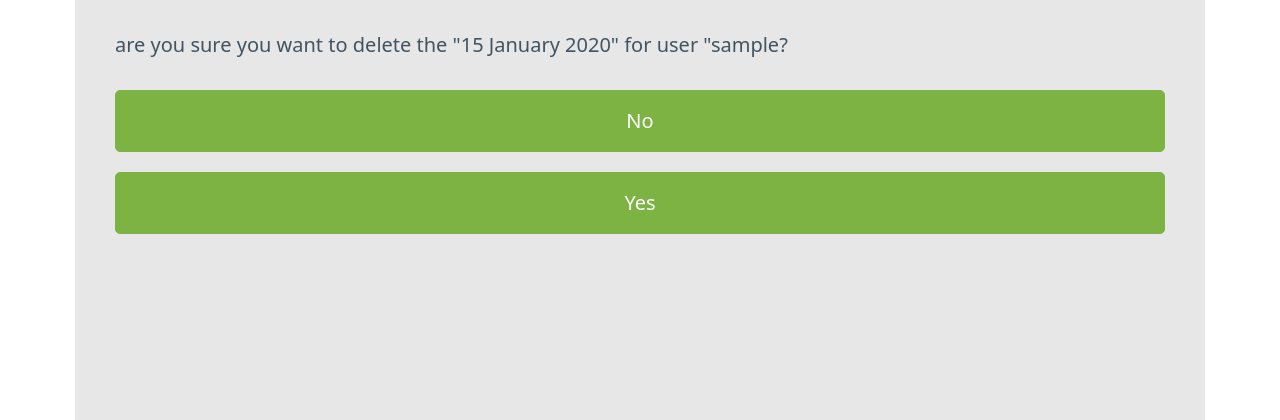
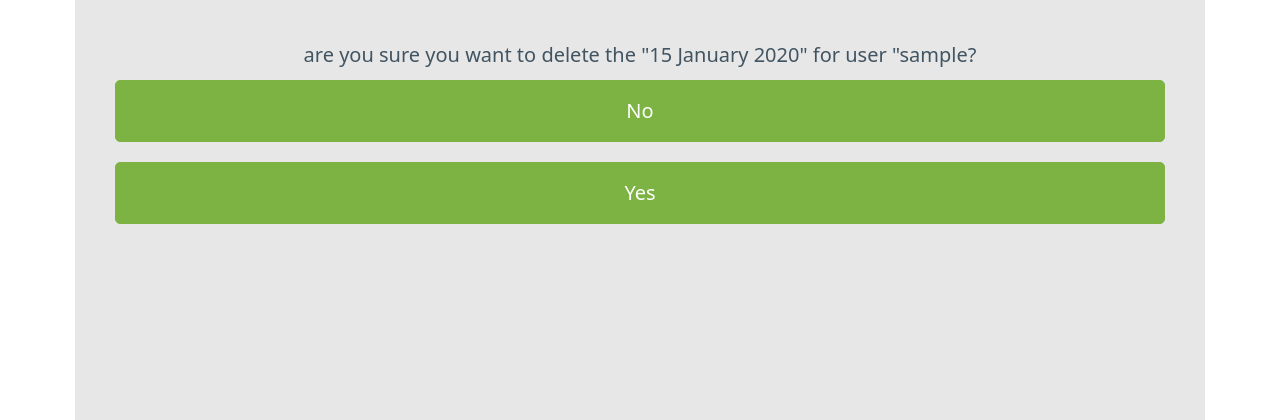
Before and after one commit to VadimTrubay/django_progect_nashafirma, a Django app: page /orders/delete_order/1/ in a window 1280 px wide. Shown: the part 260-680 px from the top of the page. Run offline with Django 4.2, Linux system fonts and the light colour scheme; tables that the repository leaves empty hold one stand-in row (values such as "Sample post").

Commit message:
Update delete_order.html

```diff
--- a/nashafirma/templates/orders/delete_order.html
+++ b/nashafirma/templates/orders/delete_order.html
@@ -3,7 +3,7 @@
 
 <form method="post" action="">
     {% csrf_token %}
-    <p>are you sure you want to delete the "{{ object }}" for user "{{ order.user }}?</p>
+    <p class="title-page">are you sure you want to delete the "{{ object }}" for user "{{ order.user }}?</p>
     <div>
         <button type="reset" class="button" onclick="history.back()">No</button>
         <button type="submit" class="button">Yes</button>
```
